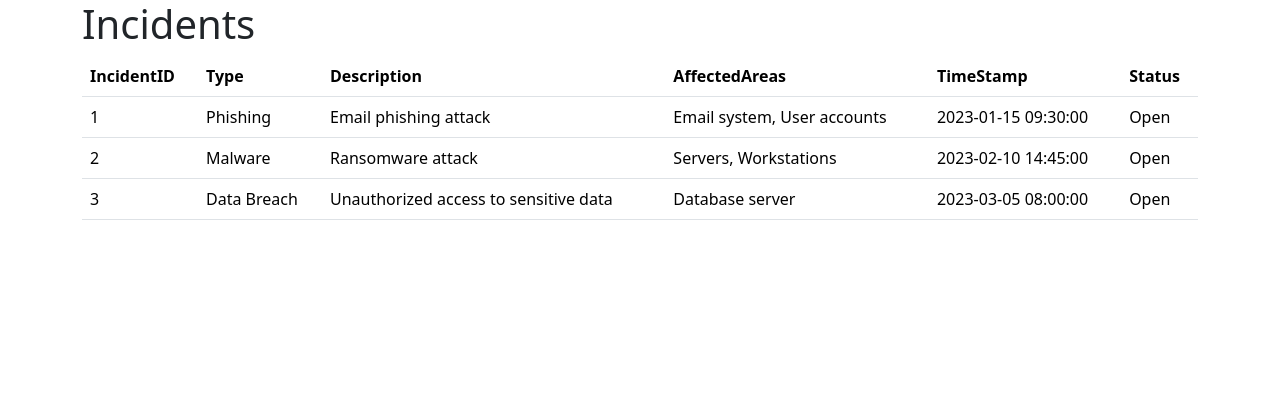
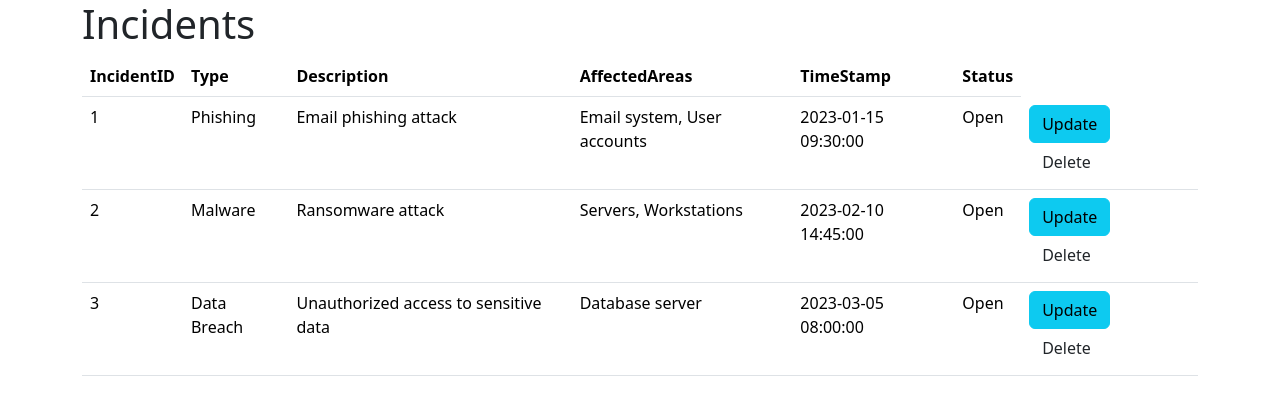
Before and after one commit to DMaue18/final-project, a Flask app: page /Incidents in a window 1280 px wide. Shown: the top 415 px of the page. Run offline with Flask 3, Linux system fonts and the light colour scheme; data comes from the database, SQL or seed files in the repository; some libraries are stand-ins or nearby versions.

Commit message:
git commit git push

```diff
--- a/CIMS-app/Project/templates/Incidents.html
+++ b/CIMS-app/Project/templates/Incidents.html
@@ -32,6 +32,10 @@
                             <td>{{ incident["AffectedAreas"] }}</td>
                             <td>{{ incident["TimeStamp"] }}</td>
                             <td>{{ incident["Status"] }}</td>
+                            <td>
+                              <a href="incident/{{incident['IncidentID']}}" class="btn btn-info">Update</a>&nbsp;&nbsp;
+                              <a href="incident/delete/{{incident['IncidentID']}}" class="btn tbtn-danger">Delete</a>
+                            </td>
                         </tr>
                     {% endfor %}
                 </tbody>
```
